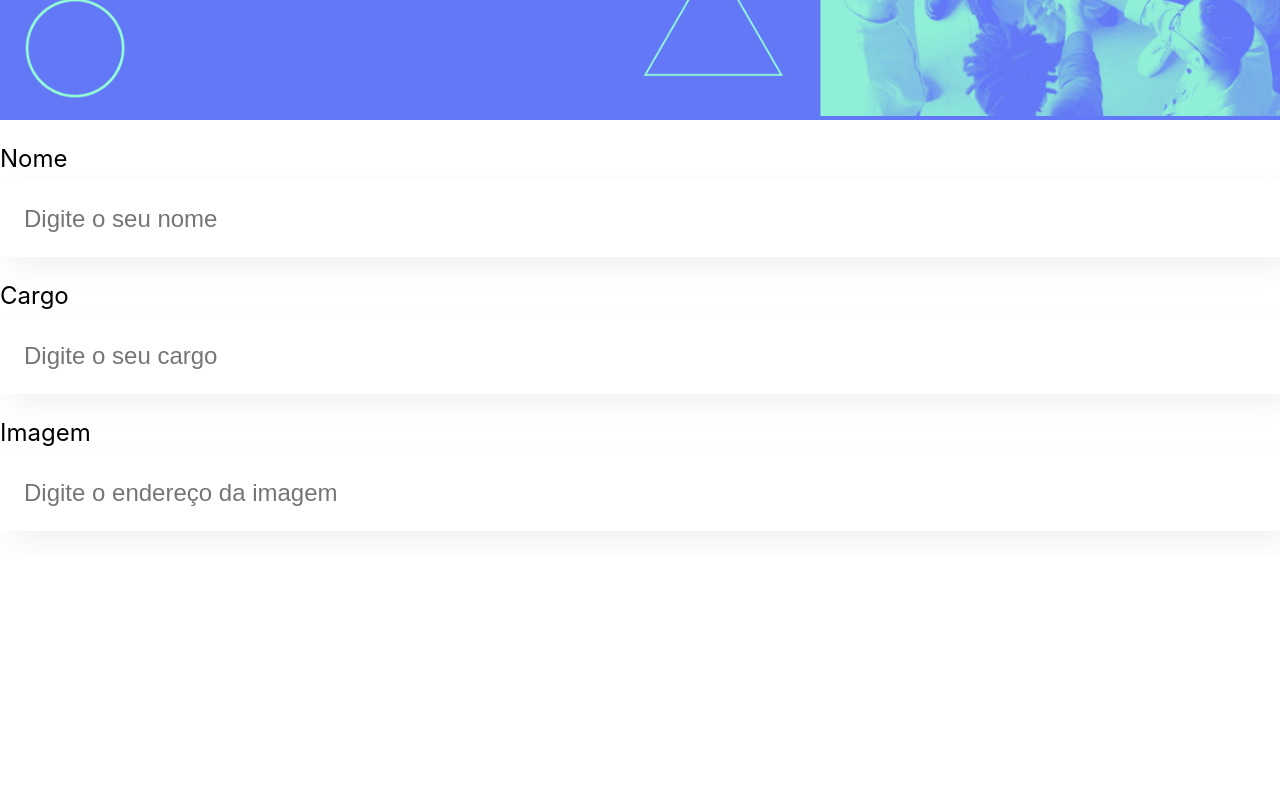
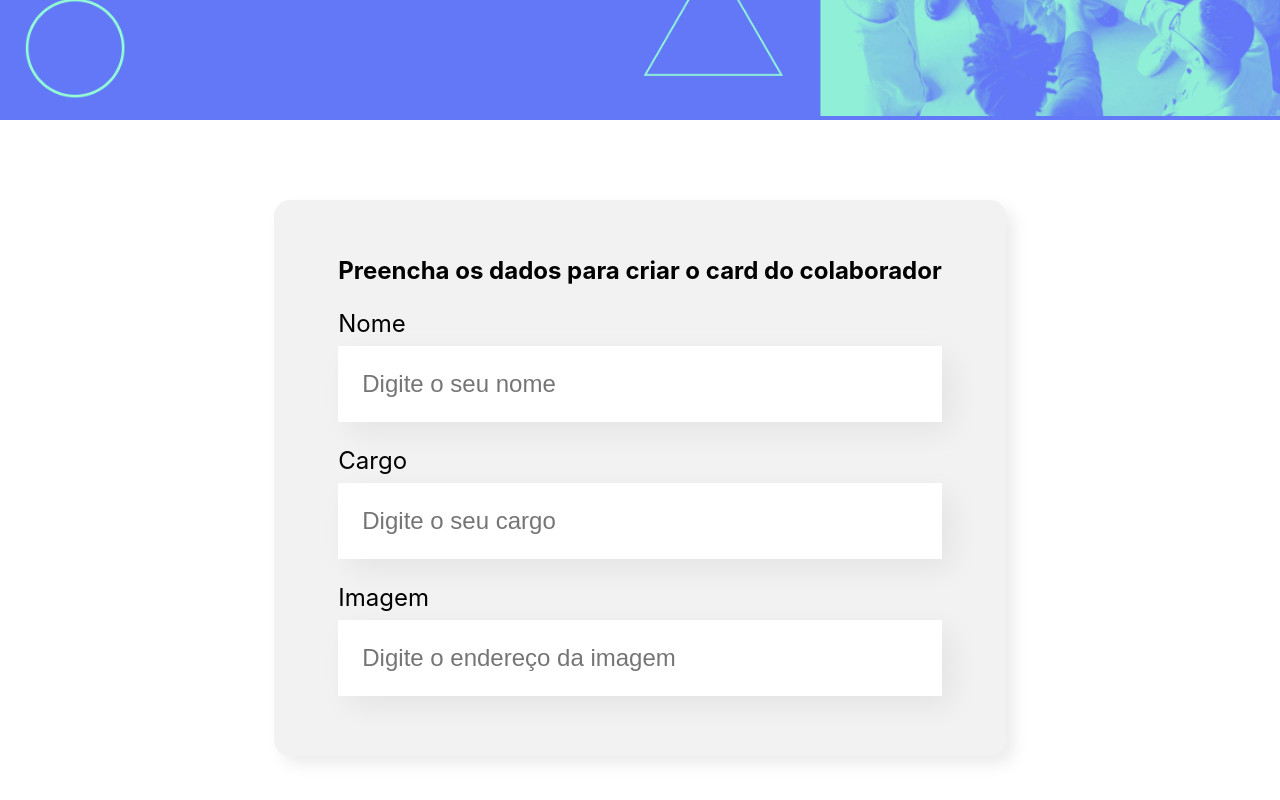
Before and after one commit to GabrielMendesCosta/Organo_app, a React (Create React App) app: page / in a window 1280 px wide. Shown: the part 378-1178 px from the top of the page. Before the commit the page ends 933 px from the top, so only its background shows below. Built offline with nearby package versions, Linux system fonts and the light colour scheme.

Commit message:
feat: add and customize the "formulario".
Foi adicionado e customizado o menu de formulários para inserção de dados.

```diff
--- a/src/App.js
+++ b/src/App.js
@@ -1,13 +1,11 @@
 import Banner from './componentes/banner';
-import CampoTexto from './componentes/campoTexto';
+import Formulario from './componentes/formulario';
 
 function App() {
   return (
     <div className="App">
       <Banner />
-      <CampoTexto label="Nome" placeholder="Digite o seu nome"/>
-      <CampoTexto label="Cargo" placeholder="Digite o seu cargo"/>
-      <CampoTexto label="Imagem" placeholder="Digite o endereço da imagem"/>
+      <Formulario />
     </div>
   );
 }
--- /dev/null
+++ b/src/componentes/formulario/formulario.css
@@ -0,0 +1,13 @@
+.formulario{
+    display: flex;
+    justify-content: center;
+    margin: 80px 0;
+}
+
+.formulario form{
+    max-width: 80%;
+    background-color: #F2F2F2;
+    border-radius: 1em;
+    padding: 36px 64px;
+    box-shadow: 8px 8px 16px rgba(0,0,0,0.08);
+}
--- /dev/null
+++ b/src/componentes/formulario/index.js
@@ -0,0 +1,17 @@
+import CampoTexto from '../campoTexto'
+import './formulario.css'
+
+function Formulario(){
+    return(
+        <section className='formulario'>
+            <form>
+                <h2>Preencha os dados para criar o card do colaborador</h2>
+                <CampoTexto label="Nome" placeholder="Digite o seu nome"/>
+                <CampoTexto label="Cargo" placeholder="Digite o seu cargo"/>
+                <CampoTexto label="Imagem" placeholder="Digite o endereço da imagem"/>
+            </form>
+        </section>
+    )
+}
+
+export default Formulario
```
